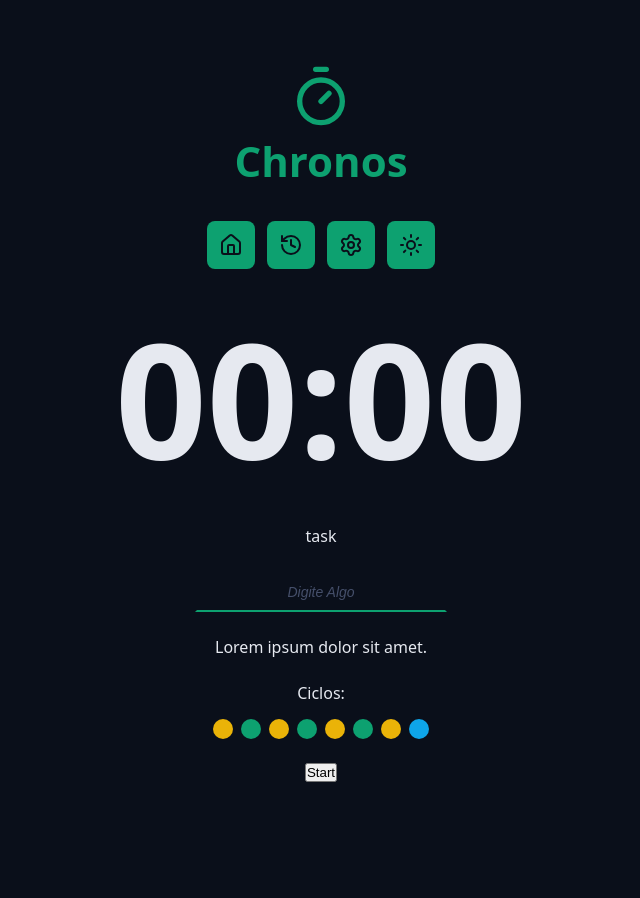
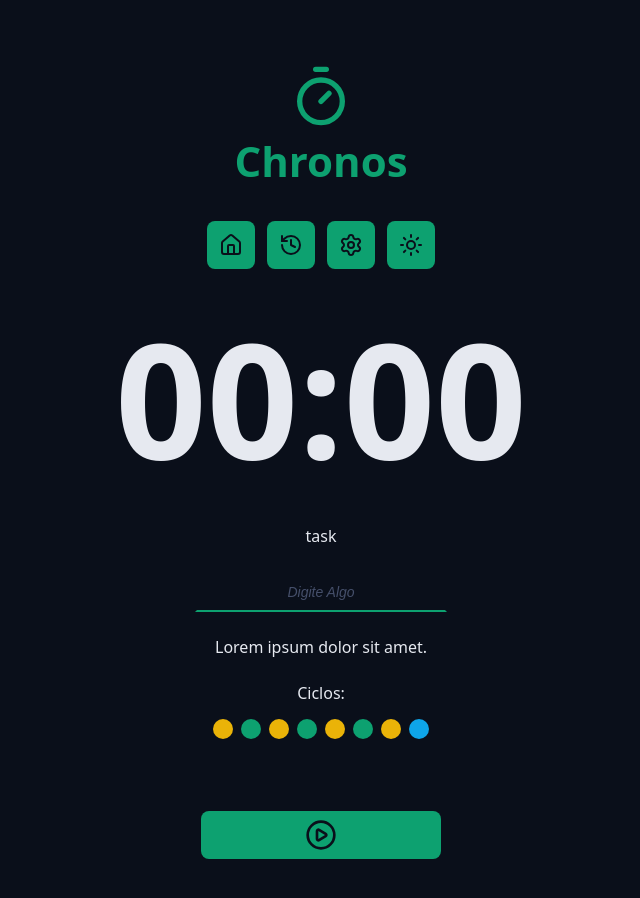
Before and after one commit to devmurilopires/chronos-pomodoro, a React (Vite) app: page / in a window 1280 px wide. Shown: the top 898 px of the page, without its empty margins (319-959 px from the left). Before the commit the page ends 814 px from the top, so only its background shows below. Built offline with nearby package versions, Linux system fonts and the light colour scheme.

Commit message:
Criando um componente de botão reutilizável com opções

```diff
--- a/src/App.tsx
+++ b/src/App.tsx
@@ -7,6 +7,9 @@
 import { CountDown } from './components/CountDown';
 import { DefaultInput } from './components/DefaultInput';
 import { Cycles } from './components/Cycles';
+import { DefaultButton } from './components/DefaultButton';
+import { PlayCircleIcon } from 'lucide-react';
+
 
 export function App() {
   return (
@@ -40,7 +43,7 @@
           </div>
 
           <div className='formRow'>
-            <button>Start</button>
+            <DefaultButton icon={<PlayCircleIcon />} />
           </div>
         </form>
       </Container>
--- /dev/null
+++ b/src/components/DefaultButton/index.tsx
@@ -0,0 +1,20 @@
+import styles from './styles.module.css';
+
+type DefaultButtonProps = {
+  icon: React.ReactNode;
+  color?: 'green' | 'red';
+} & React.ComponentProps<'button'>;
+
+export function DefaultButton({
+  icon,
+  color = 'green',
+  ...props
+}: DefaultButtonProps) {
+  return (
+    <>
+      <button className={`${styles.button} ${styles[color]}`} {...props}>
+        {icon}
+      </button>
+    </>
+  );
+}
--- /dev/null
+++ b/src/components/DefaultButton/styles.module.css
@@ -0,0 +1,33 @@
+.button {
+  border: none;
+  background: var(--primary);
+  color: var(--text-over-primary);
+  display: flex;
+  align-items: center;
+  justify-content: center;
+  min-width: 24rem;
+  padding: 0.8rem;
+  border-radius: 0.8rem;
+  margin: 4.8rem 0;
+  cursor: pointer;
+  transition: all 0.1s ease-in-out;
+}
+
+.button:hover {
+  filter: brightness(80%);
+}
+
+.button svg {
+  width: 3.2rem;
+  height: 3.2rem;
+}
+
+.green {
+  background: var(--primary);
+  color: var(--text-over-primary);
+}
+
+.red{
+  background: var(--error);
+  color: var(--text-over-error);
+}
```
